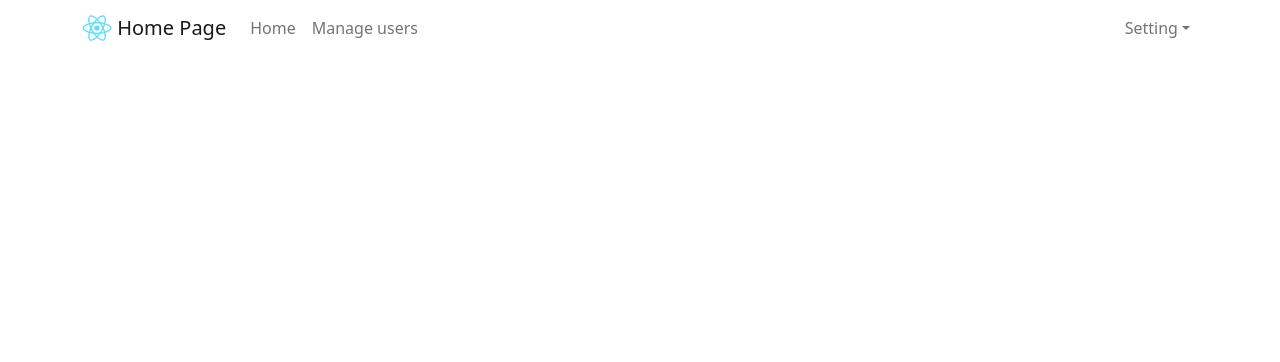
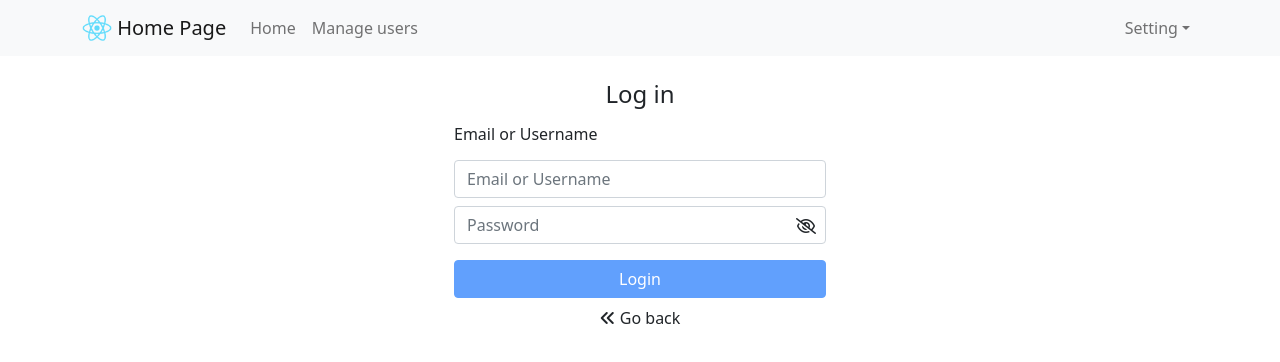
Before and after one commit to AnNinh2605/React-Level-Thuc_Tap, a React (Create React App) app: page /login in a window 1280 px wide. Shown: the top 362 px of the page. Built offline with nearby package versions, Linux system fonts and the light colour scheme.

Commit message:
<feat> design login page

```diff
--- a/src/App.js
+++ b/src/App.js
@@ -1,22 +1,24 @@
 import './App.scss';
 import Header from './component/Header';
 import TableUser from './component/TableUser';
+import Login from './component/Login';
 import { ToastContainer } from 'react-toastify';
 import Home from './component/Home';
-import {
-  Routes,
-  Route,
-} from "react-router-dom";
+import { Routes, Route } from "react-router-dom";
+import { Container } from 'react-bootstrap';
 
 function App() {
   return (
     <>
       <div className="app-container">
         <Header />
-        <Routes>
-          <Route path="/" element={<Home />} />
-          <Route path="/user" element={<TableUser />} />
-        </Routes>
+        <Container>
+          <Routes>
+            <Route path="/" element={<Home />} />
+            <Route path="/user" element={<TableUser />} />
+            <Route path="/login" element={<Login />} />
+          </Routes>
+        </Container>
       </div>
       <ToastContainer
         position="top-center"
--- a/src/App.scss
+++ b/src/App.scss
@@ -5,6 +5,30 @@ body {
     sans-serif;
   -webkit-font-smoothing: antialiased;
   -moz-osx-font-smoothing: grayscale;
+
+  .login-container {
+    input {
+      &:hover {
+        background-color: #f0f0f0 !important;
+      }
+    }
+
+    .input-password {
+      position: relative;
+
+      i {
+        position: absolute;
+        top: 12px;
+        right: 10px;
+        cursor: pointer;
+      }
+    }
+
+    button[disabled=disabled],
+    button:disabled {
+      cursor: not-allowed;
+    }
+  }
 }
 
 code {
--- a/src/component/Header.js
+++ b/src/component/Header.js
@@ -7,7 +7,7 @@ import { NavLink } from "react-router-dom";
 const Header = () => {
     return (
         <>
-            <Navbar expand="lg" className="bg-body-tertiary">
+            <Navbar expand="lg" className="bg-light">
                 <Container>
                     <Navbar.Brand href="/">
                         <img
--- /dev/null
+++ b/src/component/Login.js
@@ -0,0 +1,37 @@
+import { useState } from 'react';
+import '../App.scss'
+const Login = () => {
+    const [email, setEmail] = useState('');
+    const [password, setPassword] = useState('');
+    const [isShowPassword, setIsShowPassword] = useState(false);
+    return (
+        <div className="login-container">
+            <div className="m-auto col-10 col-sm-4 d-flex flex-column gap-2">
+                <h4 className="text-center mt-4">Log in</h4>
+                <h6>Email or Username</h6>
+                <input type="text" placeholder="Email or Username"
+                    className="form-control"
+                    value={email}
+                    onChange={(event) => setEmail(event.target.value)}
+                ></input>
+                <div className='input-password'>
+                    <input type={isShowPassword ? "text" : "password"} placeholder="Password"
+                        className="form-control"
+                        value={password}
+                        onChange={(event) => setPassword(event.target.value)}
+                    ></input>
+                    <i className={isShowPassword ? "fa-regular fa-eye" : "fa-regular fa-eye-slash"}
+                        onClick={() => setIsShowPassword(!isShowPassword)}
+                    ></i>
+                </div>
+                <button className="btn btn-primary mt-2"
+                    disabled={email && password ? false : true}>Login</button>
+                <div className='text-center'>
+                    <i className="fa-solid fa-angles-left" role='button'></i>
+                    <span role='button'> Go back</span>
+                </div>
+            </div>
+        </div>
+    )
+}
+export default Login;
```
